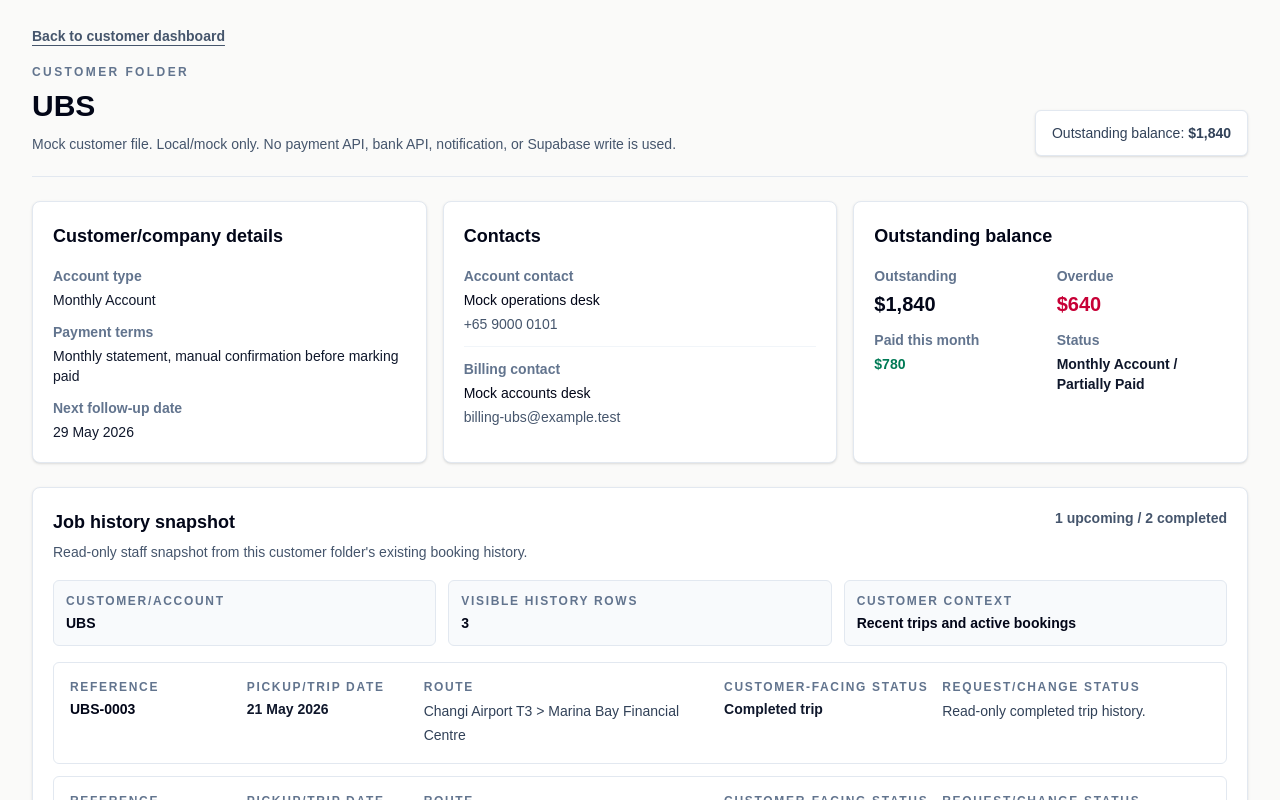
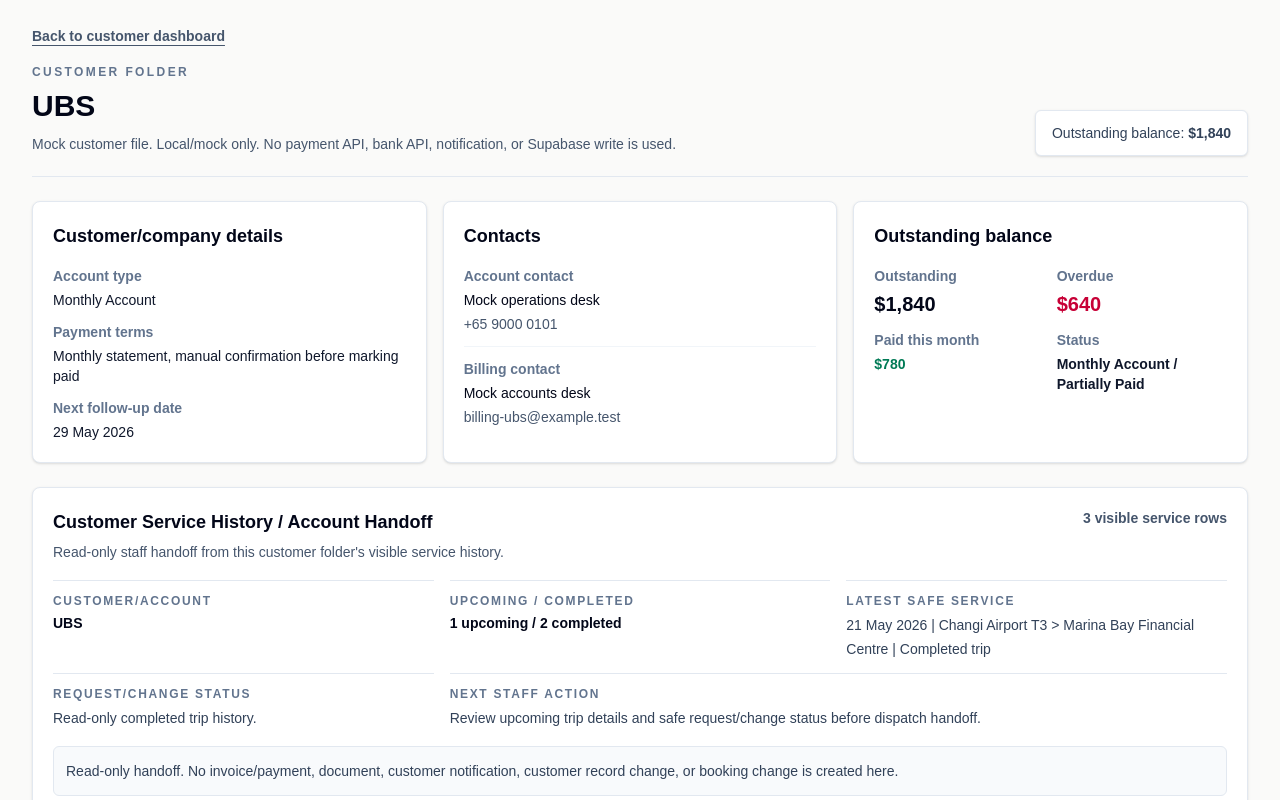
Before and after one commit to Prestigelimosg/-prestige-limo-ops, a Next.js app: page /customers/ubs in a window 1280 px wide. Shown: the top 800 px of the page. Built offline with nearby package versions, Linux system fonts and the light colour scheme.

Commit message:
Add customer account service history handoff

```diff
--- a/app/customers/[customerId]/page.tsx
+++ b/app/customers/[customerId]/page.tsx
@@ -104,6 +104,21 @@ export default async function MockCustomerFolderPage({ params }: CustomerFolderP
   const statementReadyTotal = formatMockCurrency(
     statementReadyRows.reduce((total, row) => total + parseMockCurrency(row.balanceDue), 0),
   );
+  const latestServiceHistoryBooking = customer.bookingHistory[0];
+  const latestServiceHistorySummary = latestServiceHistoryBooking
+    ? [
+        latestServiceHistoryBooking.date,
+        latestServiceHistoryBooking.route,
+        getCustomerSafeJobStatus(latestServiceHistoryBooking),
+      ].join(" | ")
+    : "No visible service history yet.";
+  const latestServiceHistoryRequestStatus = latestServiceHistoryBooking
+    ? getCustomerSafeRequestStatus(latestServiceHistoryBooking)
+    : "No request/change/cancellation update shown in this folder sample.";
+  const nextServiceHistoryAction =
+    upcomingJobs.length > 0
+      ? "Review upcoming trip details and safe request/change status before dispatch handoff."
+      : "Review completed trip context before the next booking request.";
 
   return (
     <main className="min-h-screen bg-stone-50 px-4 py-6 text-slate-950 sm:px-6 lg:px-8">
@@ -179,6 +194,72 @@ export default async function MockCustomerFolderPage({ params }: CustomerFolderP
               </div>
             </dl>
           </div>
+        </section>
+
+        <section
+          className="rounded-lg border border-slate-200 bg-white p-4 shadow-sm sm:p-5"
+          data-customer-account-service-history-handoff={customer.id}
+        >
+          <div className="flex flex-col gap-2 lg:flex-row lg:items-start lg:justify-between">
+            <div>
+              <h2 className="text-lg font-bold text-slate-950">Customer Service History / Account Handoff</h2>
+              <p
+                className="mt-1 text-sm leading-6 text-slate-600"
+                data-customer-account-service-history-helper="true"
+              >
+                Read-only staff handoff from this customer folder&apos;s visible service history.
+              </p>
+            </div>
+            <p
+              className="text-sm font-semibold text-slate-600"
+              data-customer-account-service-history-count="true"
+            >
+              {customer.bookingHistory.length} visible service row
+              {customer.bookingHistory.length === 1 ? "" : "s"}
+            </p>
+          </div>
+
+          <dl
+            className="mt-4 grid gap-x-4 gap-y-3 text-sm sm:grid-cols-2 lg:grid-cols-3"
+            data-customer-account-service-history-summary="true"
+          >
+            <div className="min-w-0 border-t border-slate-200 pt-3">
+              <dt className="text-xs font-semibold uppercase tracking-[0.14em] text-slate-500">Customer/account</dt>
+              <dd className="mt-1 font-bold text-slate-950">{customer.companyName}</dd>
+            </div>
+            <div className="min-w-0 border-t border-slate-200 pt-3">
+              <dt className="text-xs font-semibold uppercase tracking-[0.14em] text-slate-500">
+                Upcoming / completed
+              </dt>
+              <dd className="mt-1 font-bold text-slate-950">
+                {upcomingJobs.length} upcoming / {completedJobs.length} completed
+              </dd>
+            </div>
+            <div className="min-w-0 border-t border-slate-200 pt-3">
+              <dt className="text-xs font-semibold uppercase tracking-[0.14em] text-slate-500">
+                Latest safe service
+              </dt>
+              <dd className="mt-1 leading-6 text-slate-700">{latestServiceHistorySummary}</dd>
+            </div>
+            <div className="min-w-0 border-t border-slate-200 pt-3">
+              <dt className="text-xs font-semibold uppercase tracking-[0.14em] text-slate-500">
+                Request/change status
+              </dt>
+              <dd className="mt-1 leading-6 text-slate-700">{latestServiceHistoryRequestStatus}</dd>
+            </div>
+            <div className="min-w-0 border-t border-slate-200 pt-3 sm:col-span-2">
+              <dt className="text-xs font-semibold uppercase tracking-[0.14em] text-slate-500">Next staff action</dt>
+              <dd className="mt-1 leading-6 text-slate-700">{nextServiceHistoryAction}</dd>
+            </div>
+          </dl>
+
+          <p
+            className="mt-4 rounded-md border border-slate-200 bg-slate-50 p-3 text-sm leading-6 text-slate-700"
+            data-customer-account-service-history-boundary="true"
+          >
+            Read-only handoff. No invoice/payment, document, customer notification, customer record change, or booking
+            change is created here.
+          </p>
         </section>
 
         <section
```
Also changed, not shown: scripts/test-app-smoke-browser.mjs.
